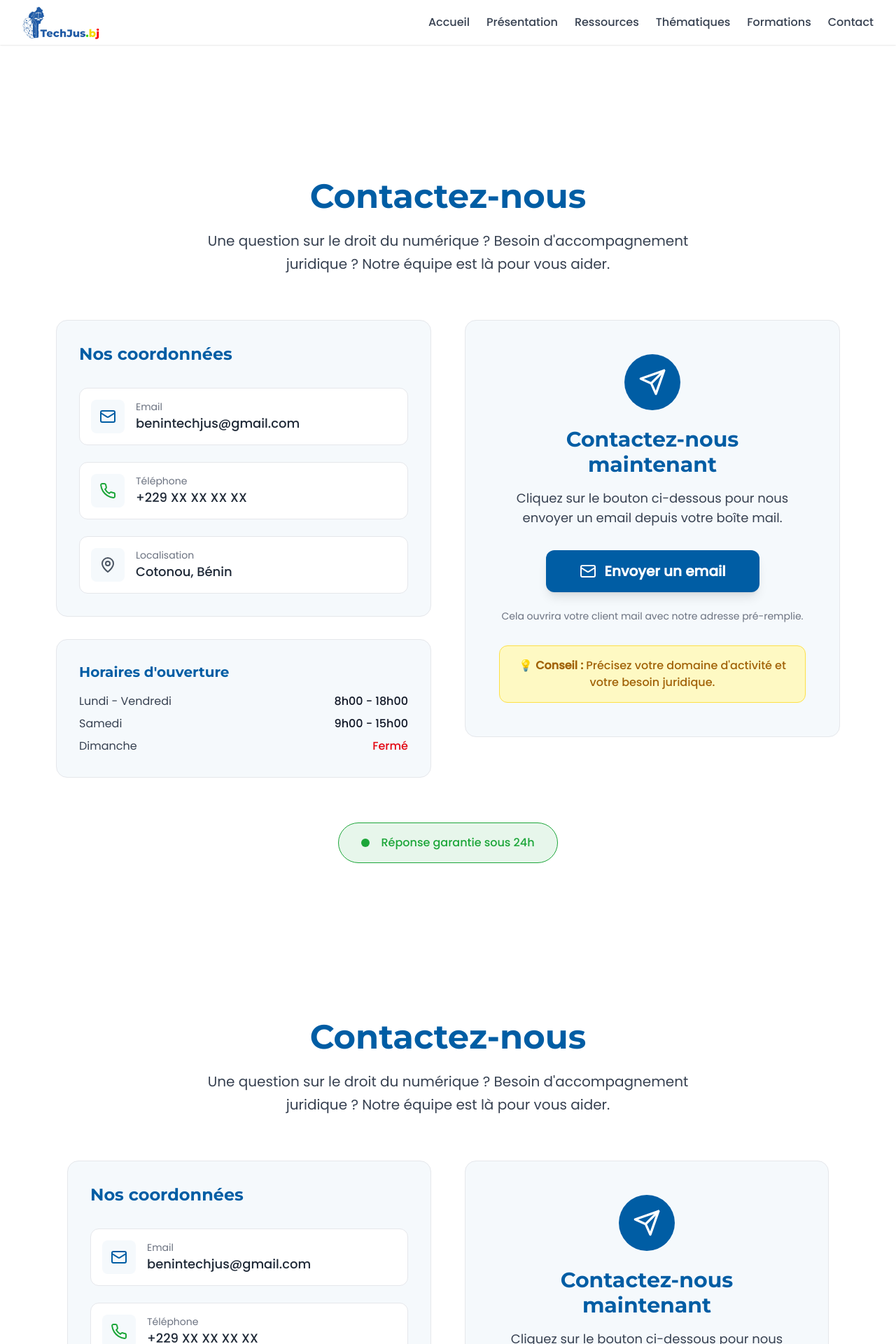
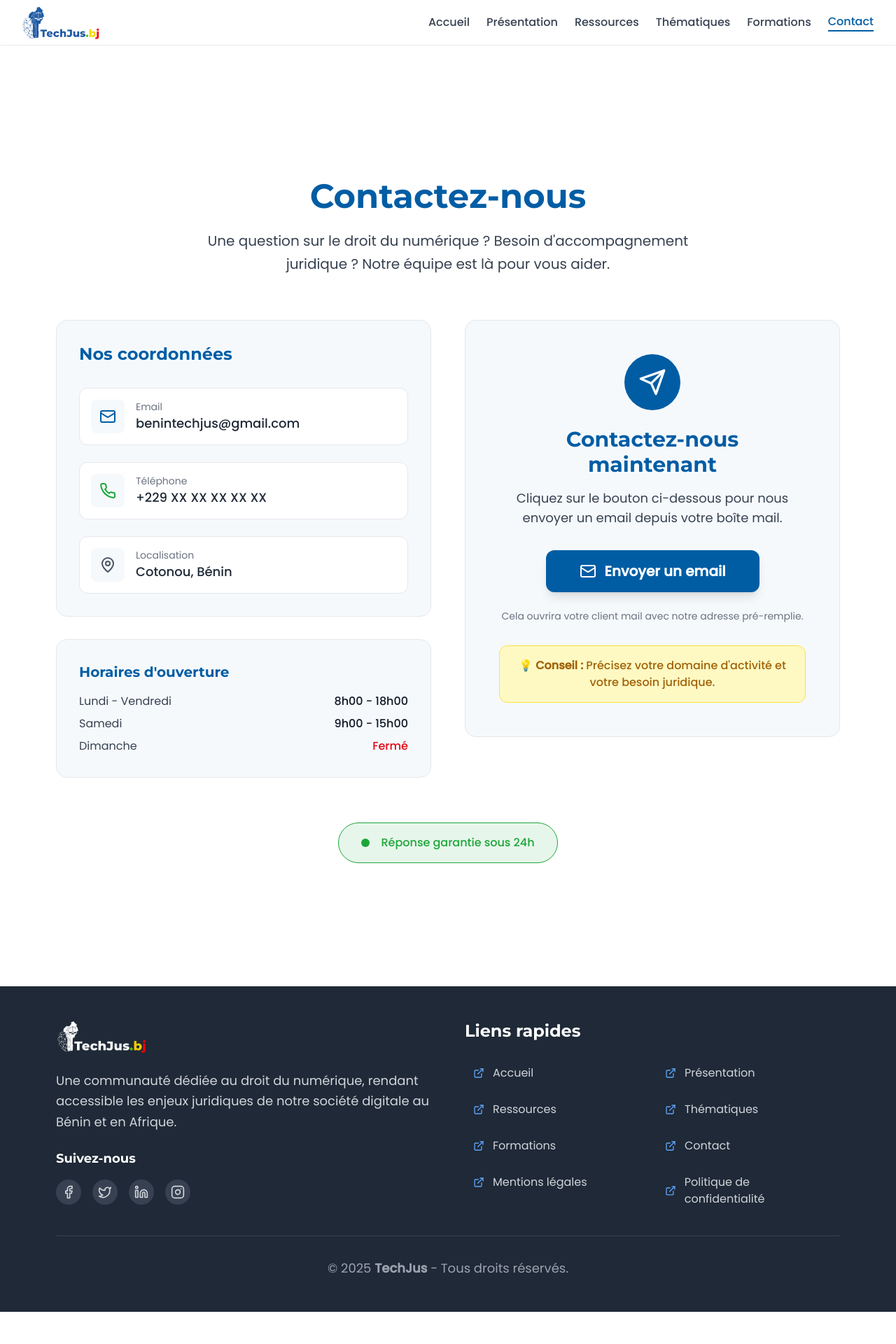
Before and after one commit to ApollosADS/techjus_bj, a React (Vite) app: page /contact in a window 1280 px wide. Shown: the top 1920 px of the page at 70% size. After the commit the page ends 1874 px from the top, so only its background shows below. Built offline with nearby package versions, Linux system fonts and the light colour scheme.

Commit message:
Correction Affichage contact

```diff
--- a/src/components/ContactForm.tsx
+++ b/src/components/ContactForm.tsx
@@ -14,8 +14,8 @@ const ContactSection: React.FC = () => {
       action: () => handleEmailClick(), color: 'text-techjus-blue'
     },
     {
-      icon: <Phone className="w-6 h-6" />, title: 'Téléphone', value: '+229 XX XX XX XX',
-      action: () => window.location.href = 'tel:+229XXXXXXXX', color: 'text-techjus-green'
+      icon: <Phone className="w-6 h-6" />, title: 'Téléphone', value: '+229 XX XX XX XX XX',
+      action: () => window.location.href = 'tel:+229XXXXXXXXXX', color: 'text-techjus-green'
     },
     {
       icon: <MapPin className="w-6 h-6" />, title: 'Localisation', value: 'Cotonou, Bénin',
--- a/src/components/Footer.tsx
+++ b/src/components/Footer.tsx
@@ -35,7 +35,7 @@ const Footer: React.FC = () => {
     { text: 'Ressources', url: '/resources' },
     { text: 'Thématiques', url: '/thematiques' },
     { text: 'Formations', url: '/Formations' },
-    { text: 'Contact', url: '/#contact' },
+    { text: 'Contact', url: '/contact' },
     { text: 'Mentions légales', url: '/mentions-legales' },
     { text: 'Politique de confidentialité', url: '/politique-confidentialite' },
   ];
--- a/src/components/Header.tsx
+++ b/src/components/Header.tsx
@@ -53,7 +53,7 @@ const Header: React.FC = () => {
           <NavLink to="/formations" className={navLinkClasses}>
             Formations
           </NavLink>
-          <NavLink to="/#contact" className={navLinkClasses}>
+          <NavLink to="/contact" className={navLinkClasses}>
             Contact
           </NavLink>
         </nav>
--- a/src/pages/Contact.tsx
+++ b/src/pages/Contact.tsx
@@ -1,15 +1,15 @@
 import React from 'react';
 import Header from '../components/Header';
 import ContactForm from '../components/ContactForm';
-
+import Footer from '../components/Footer';
 const Contact: React.FC = () => {
   return (
     <>
       <Header />
       <main className="pt-24"> {/* Ajustement de l'espace pour le header fixe */}
         <ContactForm />
-        <div className="max-w-6xl mx-auto px-4 mt-16">
-          <ContactForm />
+        <div className="pt-24">
+          <Footer />
         </div>
       </main>
     </>
```
